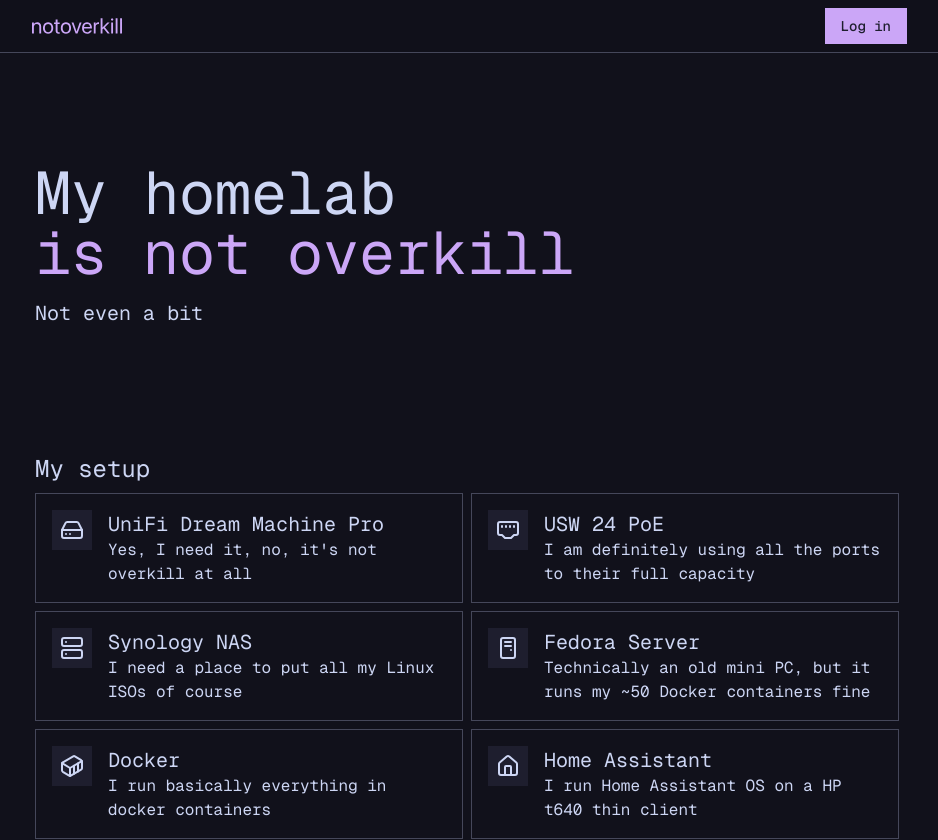
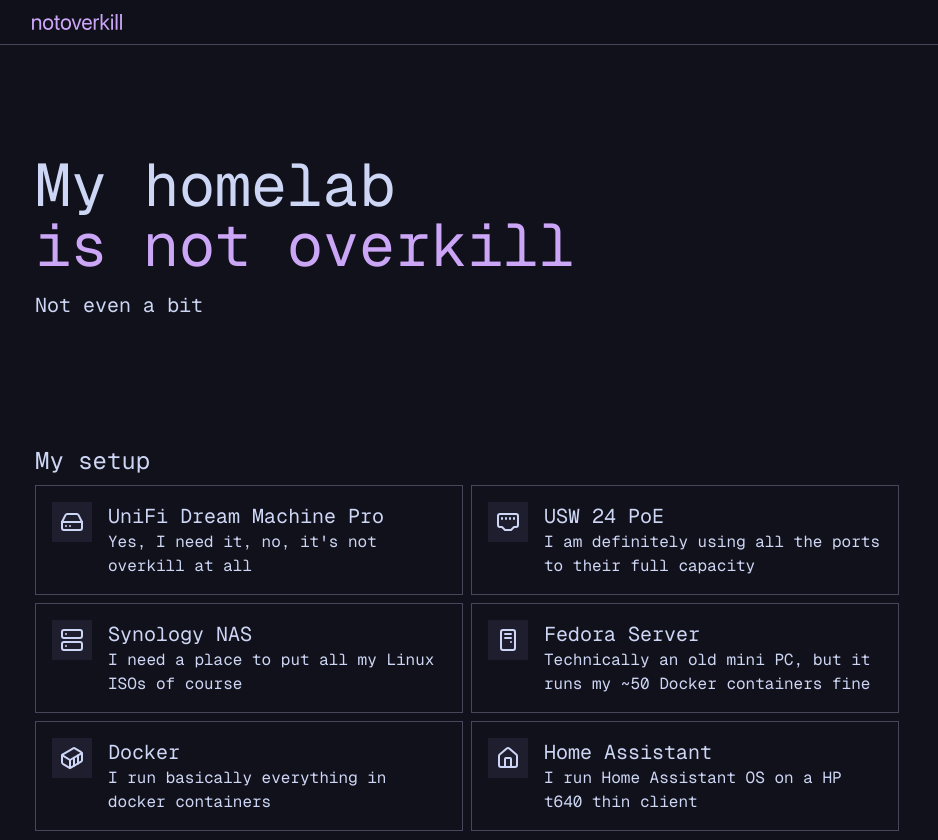
Before and after one commit to Inglan/notoverkill.com, a Next.js app: page / in a window 1280 px wide. Shown: the top 840 px of the page, without its empty margins (173-1111 px from the left). Built offline with nearby package versions, Linux system fonts and the light colour scheme.

Commit message:
remove button for now

```diff
--- a/components/header.tsx
+++ b/components/header.tsx
@@ -9,9 +9,9 @@ export default function Header() {
         <nav className="max-w-4xl mx-auto p-2 flex flex-row">
           <Image src="/notoverkill.svg" alt="Logo" width={100} height={100} />
           <div className="grow"></div>
-          <Button asChild>
+          {/*<Button asChild>
             <Link href="https://sso.notoverkill.com">Log in</Link>
-          </Button>
+          </Button>*/}
         </nav>
       </div>
     </div>
```
